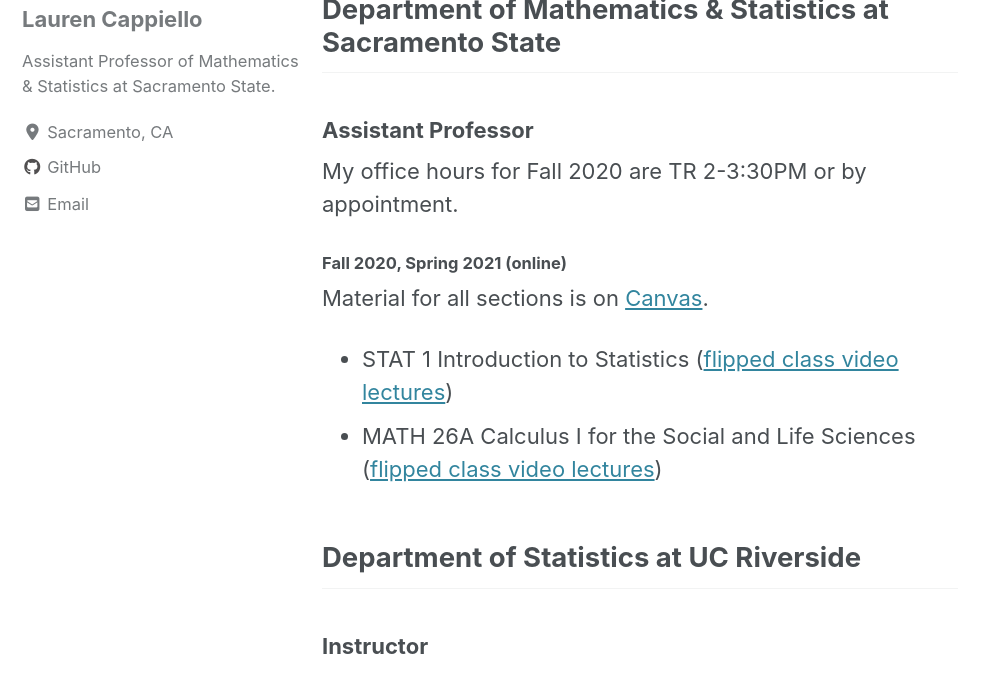
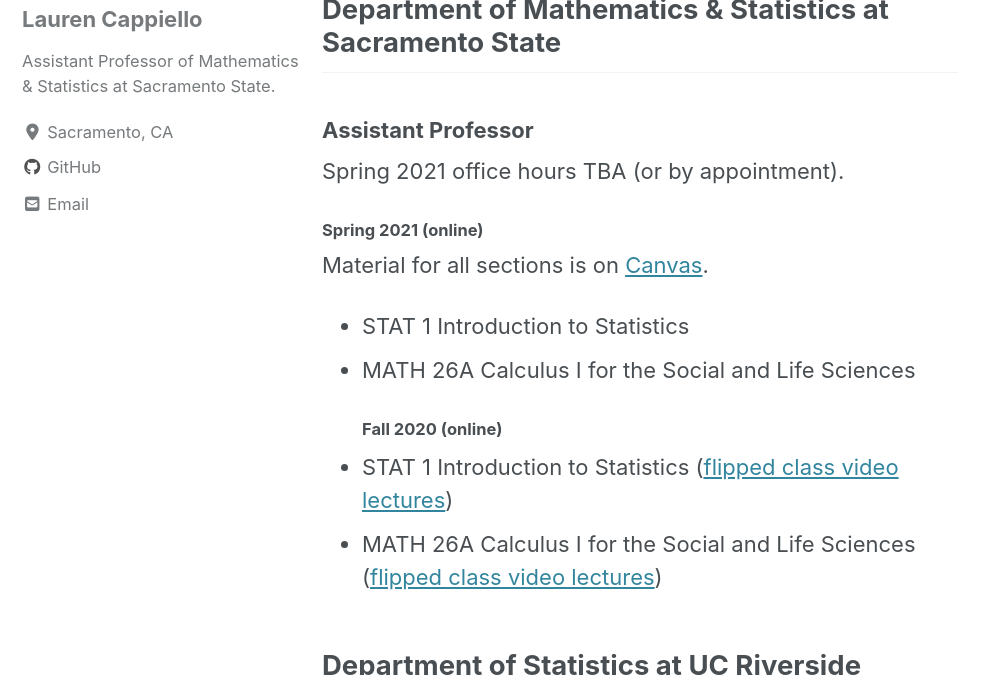
Before and after one commit to lgpcappiello/lgpcappiello.github.io, a Jekyll site: the page built from teaching/index.md, in a window 1280 px wide and 900 px high, cut to the strip 225-900 px from the top of the window. Shown: the whole strip, without its empty margins (0-999 px from the left). Built offline with Jekyll 4.4.1, drawn with Linux system fonts in a browser that asks for light colours; cached includes are drawn as plain includes; nearby versions of some CDN libraries.

Commit message:
Update index.md

```diff
--- a/teaching/index.md
+++ b/teaching/index.md
@@ -7,9 +7,12 @@
 
 ## Department of Mathematics & Statistics at Sacramento State
 ### Assistant Professor
-My office hours for Fall 2020 are TR 2-3:30PM or by appointment.
-#### Fall 2020, Spring 2021 (online)
+Spring 2021 office hours TBA (or by appointment).
+#### Spring 2021 (online)
 Material for all sections is on [Canvas](https://csus.instructure.com/).
+- STAT 1 Introduction to Statistics
+- MATH 26A Calculus I for the Social and Life Sciences
+#### Fall 2020 (online)
 - STAT 1 Introduction to Statistics (<a href="https://www.youtube.com/playlist?list=PLuMDlHzKEzEFDn6yfD9D3DCsp_j2AfDvm" target="_blank">flipped class video lectures</a>)
 - MATH 26A Calculus I for the Social and Life Sciences (<a href="https://www.youtube.com/playlist?list=PLuMDlHzKEzEHVDBeTH5I_ghfON5ev4vCv" target="_blank">flipped class video lectures</a>)
 
```
